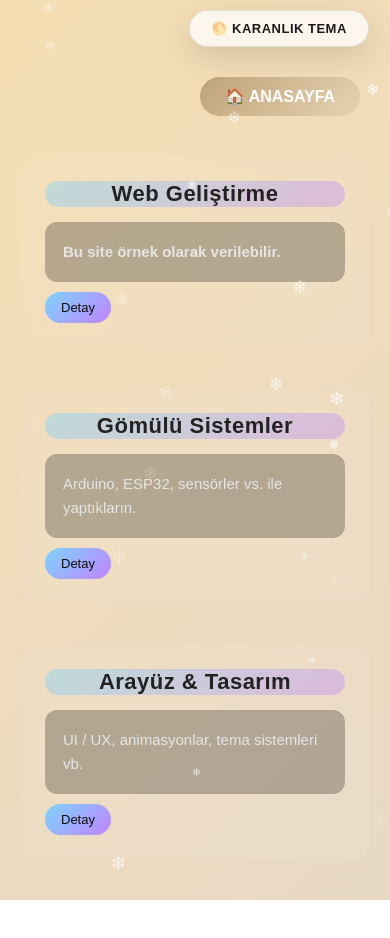
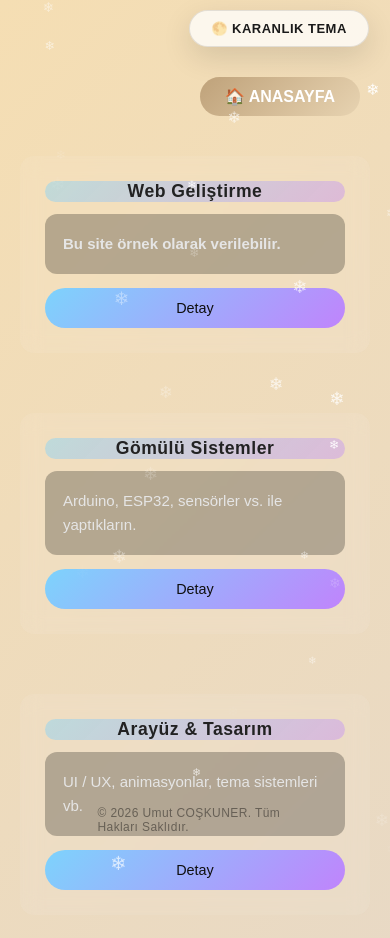
Before and after one commit to umuttsll/umutportfoy.github.io, a plain HTML site: page skills.html in a window 390 px wide. Before the commit the page ends 900 px from the top, so only its background shows below. Drawn offline with Linux system fonts and the light colour scheme.

Commit message:
Yeteneklerim kısmındaki butonlar düzeltildi.

```diff
--- a/skills.html
+++ b/skills.html
@@ -10,7 +10,9 @@
 <link href="https://fonts.googleapis.com/css2?family=Poppins:wght@400;500;600&display=swap" rel="stylesheet">
 <link rel="icon" type="image/x-icon" href="İCON5.webp">
 <meta name="viewport" content="width=device-width, initial-scale=1.0">
-
+<footer class="site-footer">
+    <p>&copy; 2026 Umut COŞKUNER. Tüm Hakları Saklıdır.</p>
+</footer>
 </head>
 <body>
 
--- a/style.css
+++ b/style.css
@@ -797,3 +797,74 @@ position: relative;
     transform: translateY(-2px);
     box-shadow: 0 0 12px rgba(192, 132, 252, 0.6);
 }
+
+/* ===========================
+   MOBİL UYUMLULUK – SKILLS
+   =========================== */
+
+@media (max-width: 768px) {
+
+    /* Ana container */
+    .skills-container {
+        padding: 20px 14px;
+    }
+
+    /* Skill kartları */
+    .skill-card {
+        width: 100%;
+        margin-bottom: 20px;
+        border-radius: 14px;
+    }
+
+    /* Kart başlığı */
+    .skill-card h3 {
+        font-size: 1.1rem;
+        text-align: center;
+        margin-bottom: 12px;
+    }
+
+    /* İç yazı alanı */
+    .skill-box {
+        font-size: 0.9rem;
+        line-height: 1.5;
+        padding: 14px;
+    }
+
+    /* Detay butonu */
+    .detail-btn {
+        width: 100%;
+        margin-top: 14px;
+        padding: 12px 0;
+        font-size: 0.9rem;
+    }
+}
+
+
+/* ===========================
+   SABİT FOOTER – TÜM HAKLARI SAKLIDIR
+   =========================== */
+
+.site-footer {
+    position: fixed;
+    bottom: 10px;
+    left: 50%;
+    transform: translateX(-50%);
+
+    font-size: 0.75rem;
+    letter-spacing: 0.4px;
+    opacity: 0.7;
+    z-index: 1000;
+    pointer-events: none;
+
+    transition: color 0.3s ease, opacity 0.3s ease;
+}
+
+/* Karanlık tema */
+body.dark .site-footer {
+    color: rgba(255, 255, 255, 0.6);
+}
+
+/* Aydınlık tema */
+body.light .site-footer {
+    color: rgba(0, 0, 0, 0.6);
+}
```
Also changed, not shown: index.html (+3 -1 lines).
